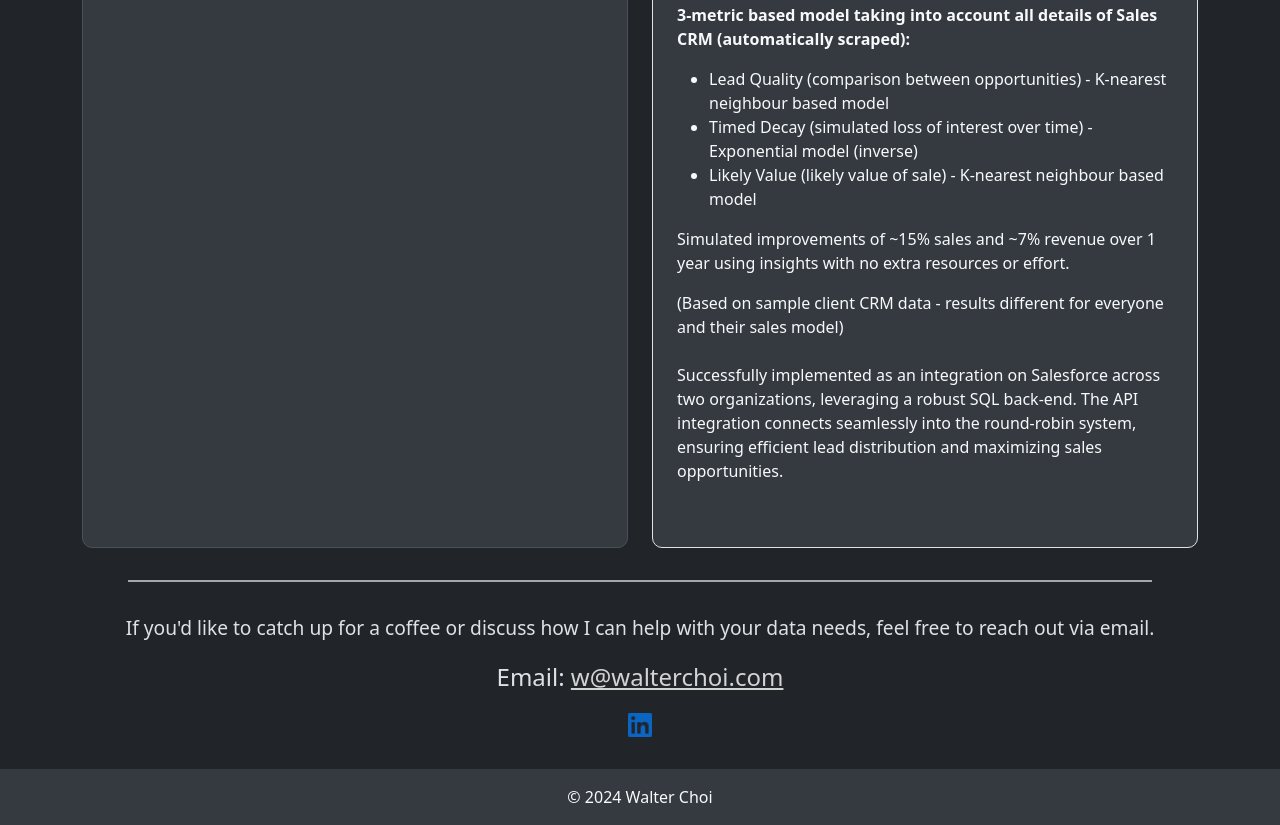
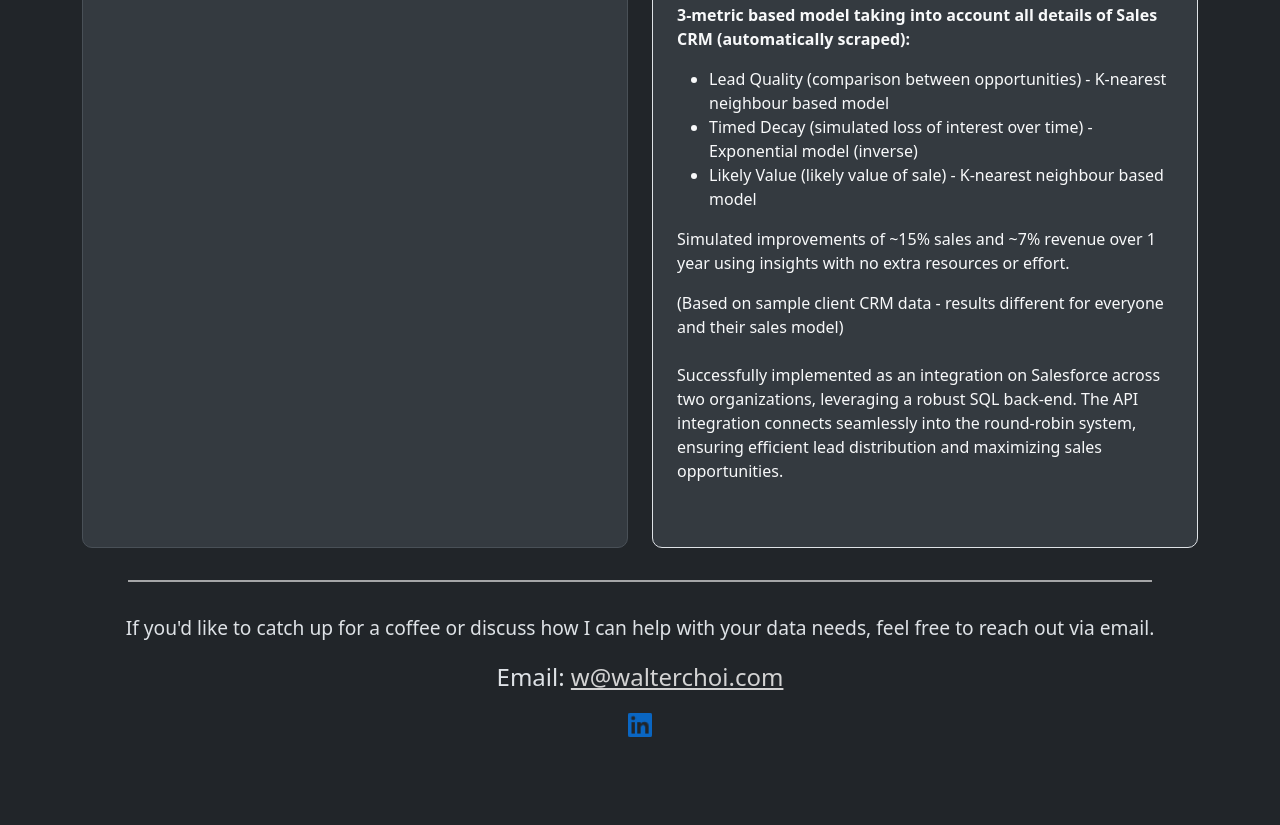
Before and after one commit to walterchoi/walterchoi.github.io, a plain HTML site: page index.html in a window 1280 px wide. Shown: the part 4337-5162 px from the top of the page. After the commit the page ends 5106 px from the top, so only its background shows below. Drawn offline with nearby package versions, Linux system fonts and the light colour scheme.

Commit message:
removal of c + footer, not needed

```diff
--- a/index.html
+++ b/index.html
@@ -240,13 +240,6 @@
   </div>
 </section>
 
-<!-- Footer Section -->
-<footer class="py-3 footer">
-  <div class="container text-center">
-    <p style="margin: 0;">© 2024 Walter Choi</p>
-  </div>
-</footer>
-
 <script src="https://cdn.jsdelivr.net/npm/bootstrap@5.3.0-alpha1/dist/js/bootstrap.bundle.min.js"></script>
 <script src="script.js"></script>
 </body>
```
